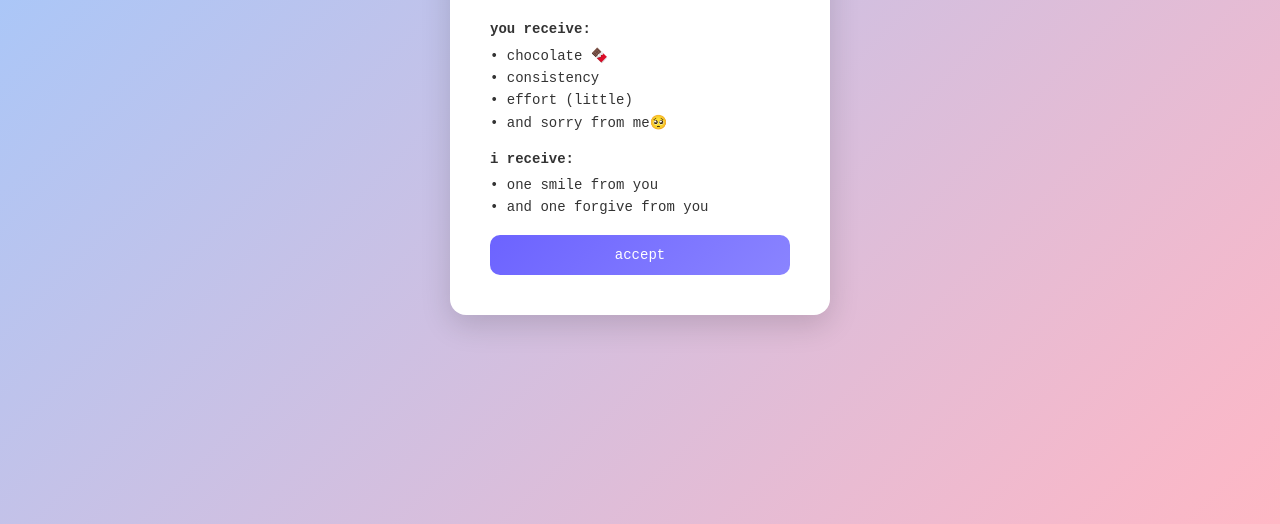
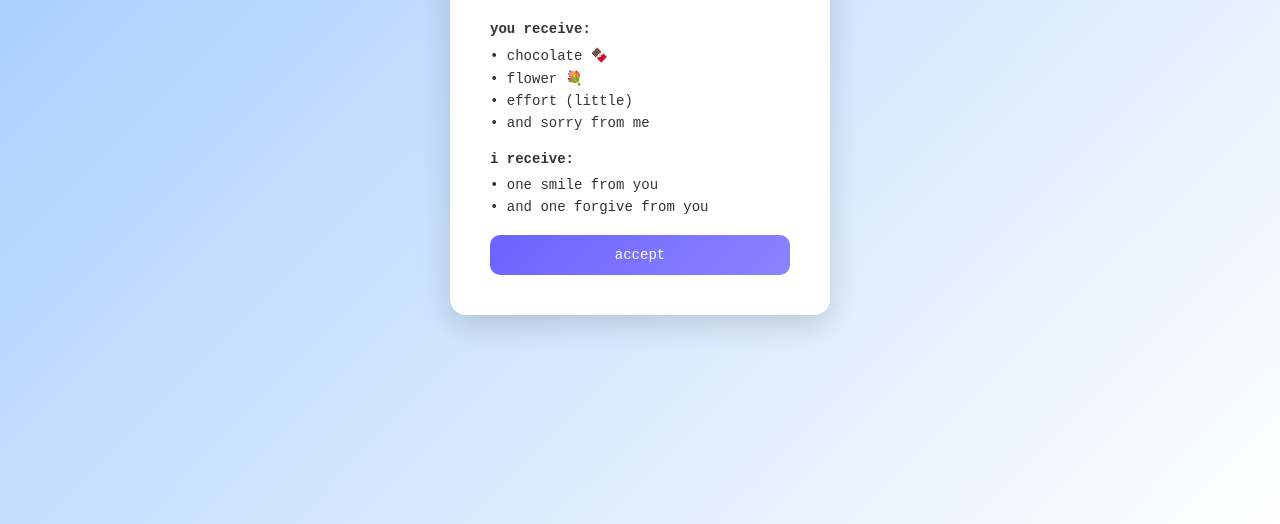
Before and after one commit to natankriwils/Valentine2, a plain HTML site: page index.html in a window 1280 px wide. Shown: the part 276-800 px from the top of the page. Drawn offline with Linux system fonts and the light colour scheme.

Commit message:
Update index.html

```diff
--- a/index.html
+++ b/index.html
@@ -18,7 +18,7 @@ body{
     display:flex;
     justify-content:center;
     align-items:center;
-    background:linear-gradient(135deg,#9ec9ff,#ffb7c5);
+    background:linear-gradient(135deg,#9ec9ff,#ffffff);
     color:#333;
 }
 
@@ -94,9 +94,9 @@ button:hover{
     <p><strong>you receive:</strong></p>
     <ul>
         <li>• chocolate 🍫</li>
-        <li>• consistency</li>
+        <li>• flower 💐</li>
         <li>• effort (little)</li>
-        <li>• and sorry from me🥺</li>
+        <li>• and sorry from me</li>
     </ul>
 
     <p><strong>i receive:</strong></p>
```
